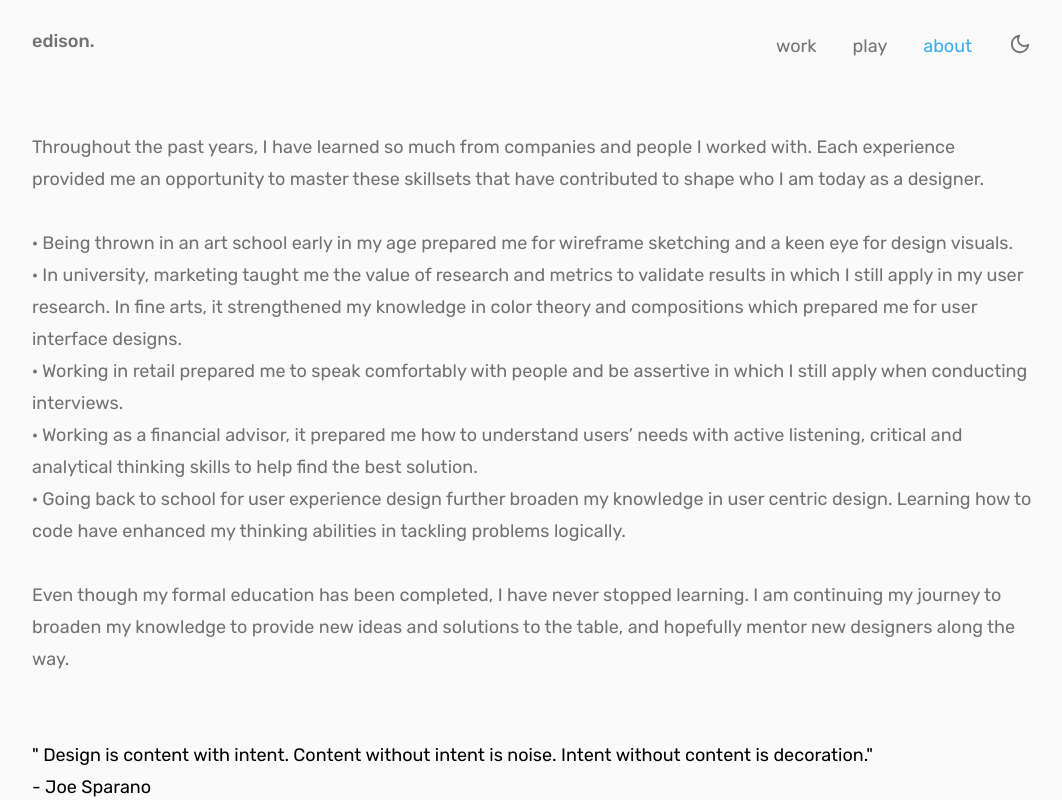
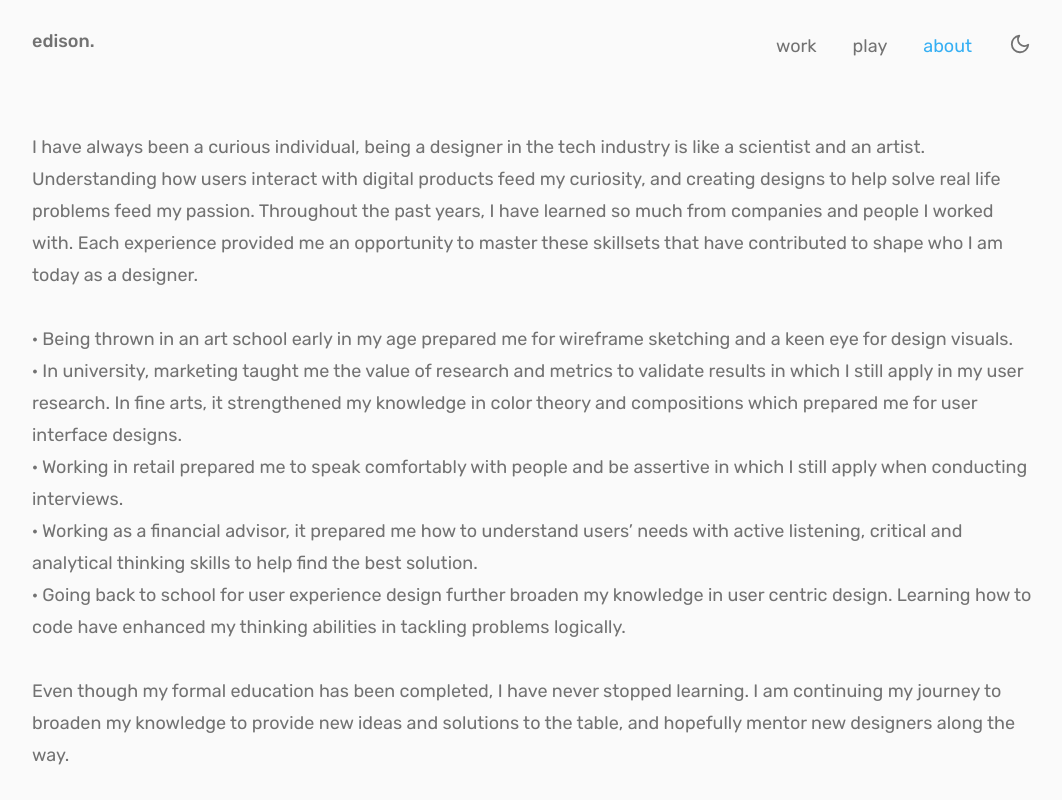
Before and after one commit to fyeung21/edison-web, a React (Create React App) app: page /about in a window 1280 px wide. Shown: the top 800 px of the page, without its empty margins (108-1170 px from the left). Built offline with nearby package versions, Linux system fonts and the light colour scheme.

Commit message:
Edit about us context

```diff
--- a/src/components/About/AboutMe.js
+++ b/src/components/About/AboutMe.js
@@ -6,7 +6,9 @@ const AboutMe = () => {
     return (
         <MainCont>
             <AboutTxt>
-                Throughout the past years, I have learned so much from companies and people I worked with. Each experience provided me an opportunity to master these skillsets that have contributed to shape who I am today as a designer.
+            I have always been a curious individual, being a designer in the tech industry is like a scientist and an artist. Understanding how users interact with digital products feed my curiosity, and creating designs to help solve real life problems feed my passion.
+
+Throughout the past years, I have learned so much from companies and people I worked with. Each experience provided me an opportunity to master these skillsets that have contributed to shape who I am today as a designer.
             </AboutTxt>
             <AboutTxt>
                 <ul>
```
